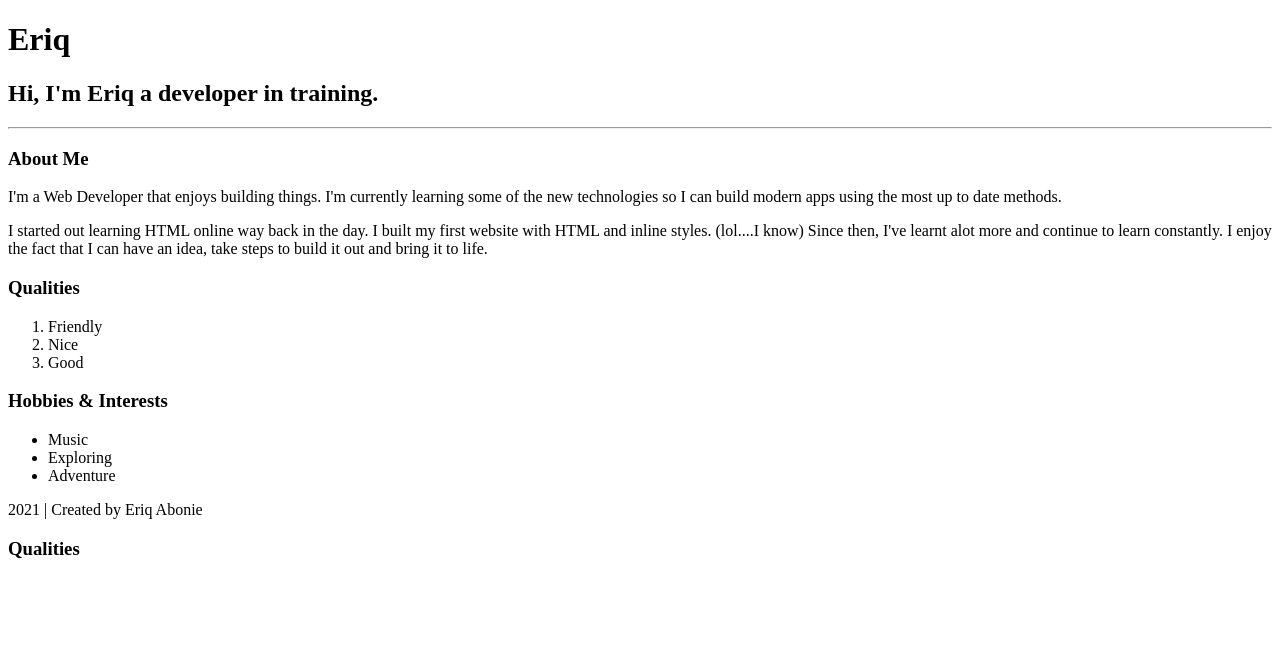
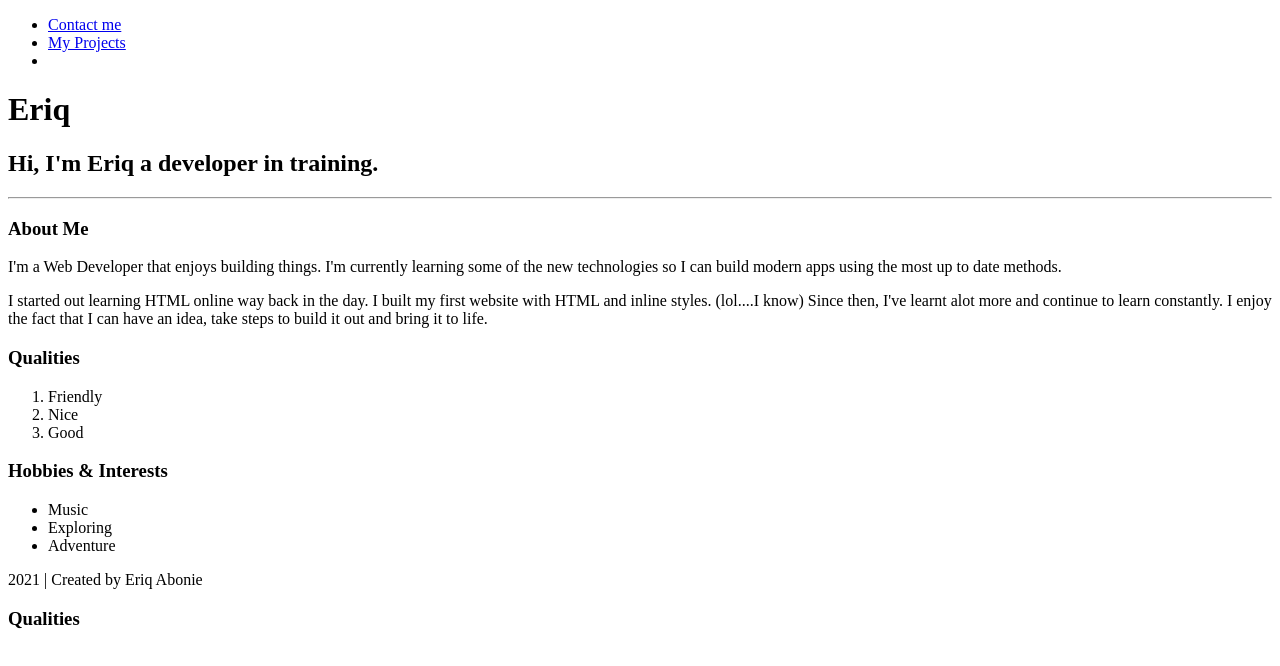
Before and after one commit to eriqabonie/portfolio, a plain HTML site: page index.html in a window 1280 px wide. Drawn offline with Linux system fonts and the light colour scheme.

Commit message:
added contact and projects pages

```diff
--- a/index.html
+++ b/index.html
@@ -6,6 +6,13 @@
 
     <body>
         <header>
+            <nav>
+                <ul>
+                    <li><a href="pages/contact.html" target="_blank">Contact me</a></li>
+                    <li><a href="pages/projects.html" target="_blank">My Projects</a></li>
+                    <li><a></a></li>
+                </ul>
+            </nav>
             <h1>Eriq</h1>
             <h2>Hi, I'm Eriq a developer in training.</h2>
         </header>
```
Also changed, not shown: pages/contact.html (added, +14 -0 lines), pages/projects.html (added, +14 -0 lines), images/Eriq_at_work.jpeg (added), images/Eriq_face_pic.jpg (added).
